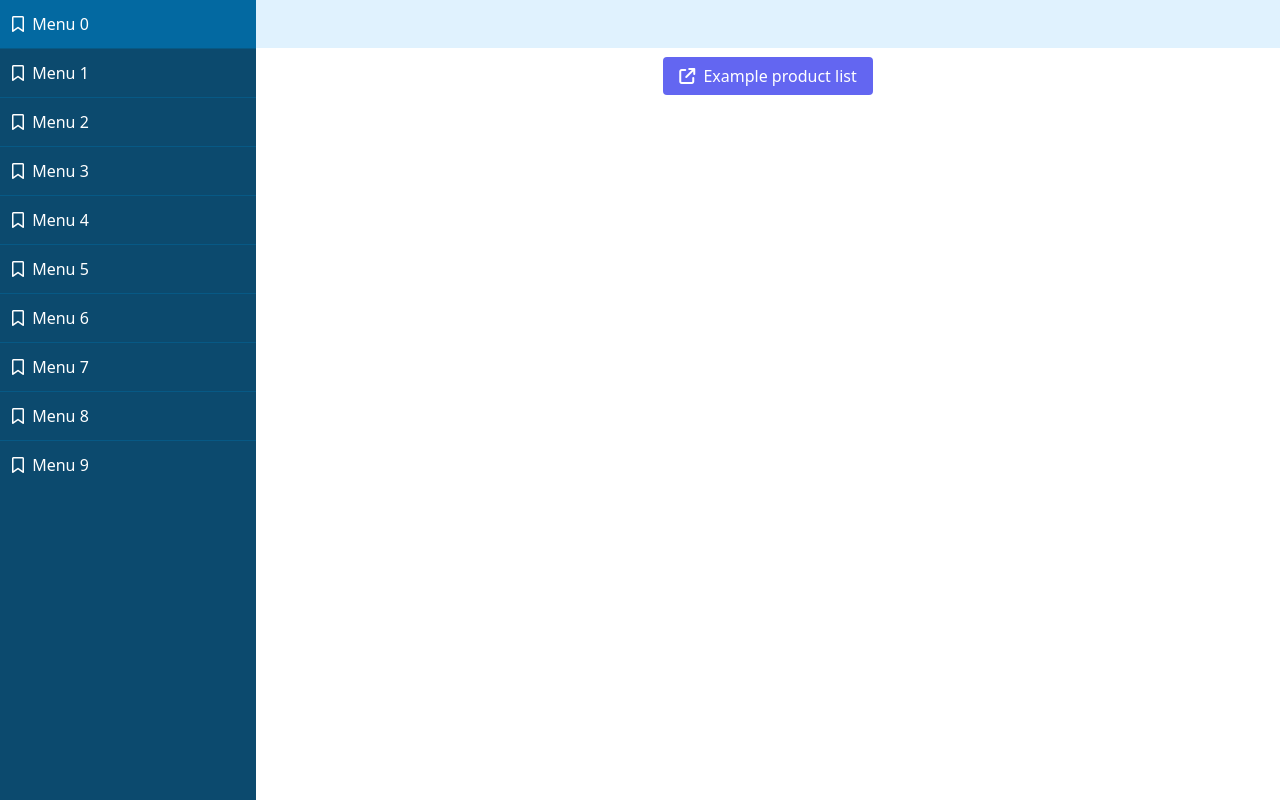
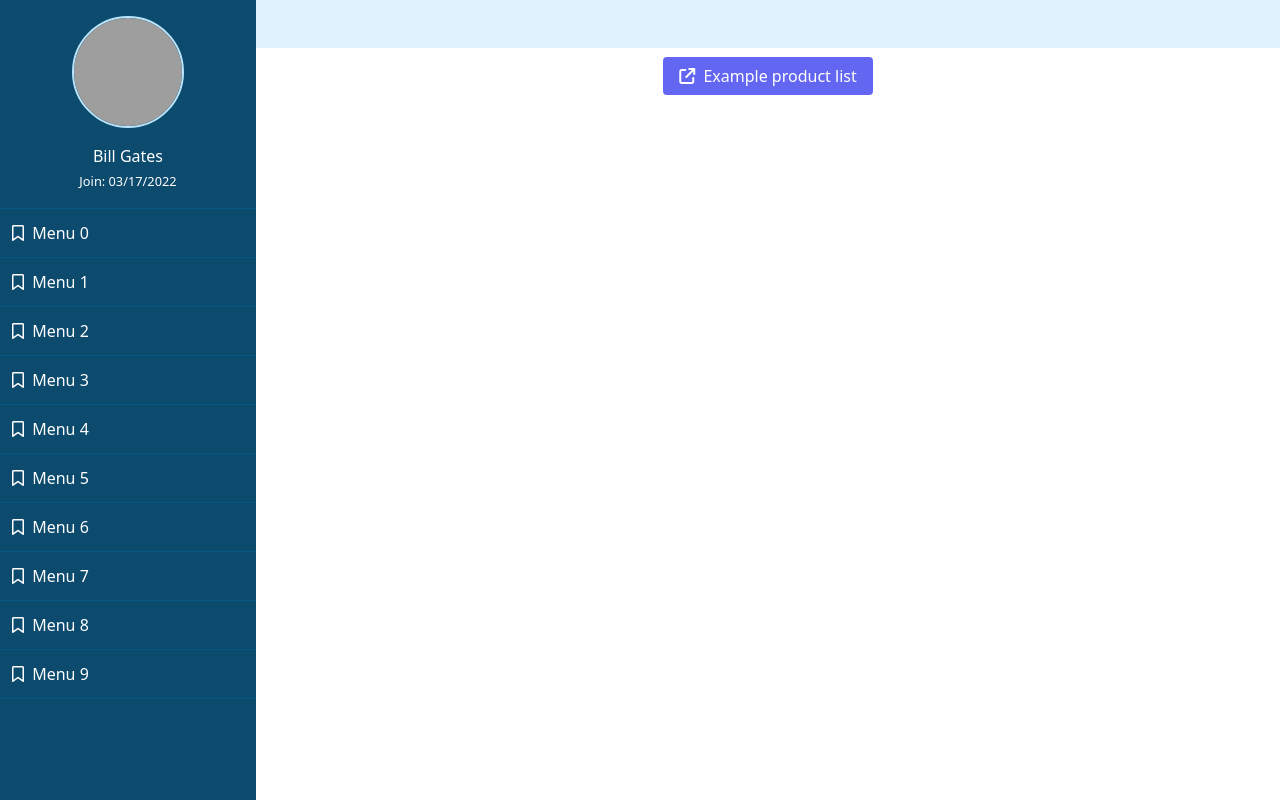
Before and after one commit to ychevarrias/django-boilerplate, a Django app: template templates/maqueta/index.html in a window 1280 px wide. Run offline with Django 3.2, Linux system fonts and the light colour scheme; the template is opened without the code that fills it, so the values that code supplies are empty; parts of the project's set-up code (start-up, migrations or seed data) failed here and were passed over; some libraries are stand-ins or nearby versions; grey boxes are pictures that could not be loaded.

Commit message:
[ FIX ] Sidebar responsive

```diff
--- a/static/css/main.css
+++ b/static/css/main.css
@@ -472,6 +472,10 @@
   position: static;
 }
 
+.fixed {
+  position: fixed;
+}
+
 .absolute {
   position: absolute;
 }
@@ -557,6 +561,14 @@
   height: 0px;
 }
 
+.h-auto {
+  height: auto;
+}
+
+.max-h-screen {
+  max-height: 100vh;
+}
+
 .min-h-screen {
   min-height: 100vh;
 }
@@ -577,8 +589,16 @@
   width: auto;
 }
 
+.w-1\/2 {
+  width: 50%;
+}
+
 .auto-cols-auto1fr {
   grid-auto-columns: auto 1fr;
+}
+
+.grid-flow-row {
+  grid-auto-flow: row;
 }
 
 .grid-flow-col {
@@ -592,6 +612,10 @@
 
 .grid-cols-1 {
   grid-template-columns: repeat(1, minmax(0, 1fr));
+}
+
+.justify-items-center {
+  justify-items: center;
 }
 
 .gap-4 {
@@ -627,6 +651,15 @@
 
 .border {
   border-width: 1px;
+}
+
+.border-2 {
+  border-width: 2px;
+}
+
+.border-sky-200 {
+  --tw-border-opacity: 1;
+  border-color: rgb(186 230 253 / var(--tw-border-opacity));
 }
 
 .bg-indigo-500 {
@@ -698,6 +731,14 @@
   padding-right: 0.25rem;
 }
 
+.pt-4 {
+  padding-top: 1rem;
+}
+
+.text-center {
+  text-align: center;
+}
+
 .text-right {
   text-align: right;
 }
@@ -731,6 +772,13 @@
 
 .\[--scroll-mt\:9\.875rem\] {
   --scroll-mt: 9.875rem;
+}
+
+.sidebar ul.root {
+  border-top-width: 1px;
+  border-bottom-width: 1px;
+  --tw-border-opacity: 1;
+  border-color: rgb(7 89 133 / var(--tw-border-opacity));
 }
 
 .sidebar ul.root a {
@@ -775,7 +823,7 @@
   box-shadow: var(--tw-ring-offset-shadow, 0 0 #0000), var(--tw-ring-shadow, 0 0 #0000), var(--tw-shadow);
 }
 
-.sidebar a::hover {
+.sidebar a:hover {
   --tw-bg-opacity: 1;
   background-color: rgb(2 132 199 / var(--tw-bg-opacity));
   --tw-shadow: 0 20px 25px -5px rgb(0 0 0 / 0.1), 0 8px 10px -6px rgb(0 0 0 / 0.1);
@@ -858,6 +906,14 @@
     display: block;
   }
 
+  .xl\:h-full {
+    height: 100%;
+  }
+
+  .xl\:max-h-screen {
+    max-height: 100vh;
+  }
+
   .xl\:px-8 {
     padding-left: 2rem;
     padding-right: 2rem;
--- a/templates/maqueta/commons/base.html
+++ b/templates/maqueta/commons/base.html
@@ -14,7 +14,7 @@
   {% endblock %}
 </head>
 <body class="relative [--scroll-mt:9.875rem] lg:[--scroll-mt:6.3125rem] {% block body_classes %}{% endblock %}">
-<div class="hidden absolute h-full w-full overlay z-20 bg-slate-900/50"></div>
+<div class="hidden fixed h-full w-full overlay z-20 bg-slate-900/50"></div>
 <div class="grid grid-flow-col auto-cols-auto1fr">
   {% include 'maqueta/commons/sidebar.html' %}
   <div class="m-0 grid grid-flow-rows auto-rows-min">
--- a/templates/maqueta/commons/sidebar.html
+++ b/templates/maqueta/commons/sidebar.html
@@ -1,7 +1,16 @@
-<aside class="h-full min-h-screen bg-sky-900 xl:block w-64 absolute xl:relative z-50 -ml-64 xl:m-0 transition-all text-white sidebar">
+<aside class="min-h-screen h-auto min-h-screen bg-sky-900 xl:block w-64 absolute xl:relative z-50 xl:h-full -ml-64 xl:m-0 transition-all text-white sidebar">
   <a href="" id="close-sidebar-btn" class=" w-auto p-3 bg-indigo-500 text-right absolute left-64 hidden">
     <i class="fa-solid fa-angles-left px-2"></i>
   </a>
+  <div class="user-info grid grid-flow-row justify-items-center p-4">
+    <div class="w-1/2">
+      <img src="https://picsum.photos/480/480" alt="user" class="rounded-full object-cover border-2 border-sky-200">
+    </div>
+    <div class="labels text-center pt-4">
+      <p>Bill Gates</p>
+      <p><small>Join: {% now 'SHORT_DATE_FORMAT' %}</small></p>
+    </div>
+  </div>
   <ul class="grid-cols-1 divide-y divide-solid root">
     {% for loop in looper_10 %}
     <li class="grid grid-columns">
```
Also changed, not shown: static/tailwind/main.css (+6 -1 lines).
